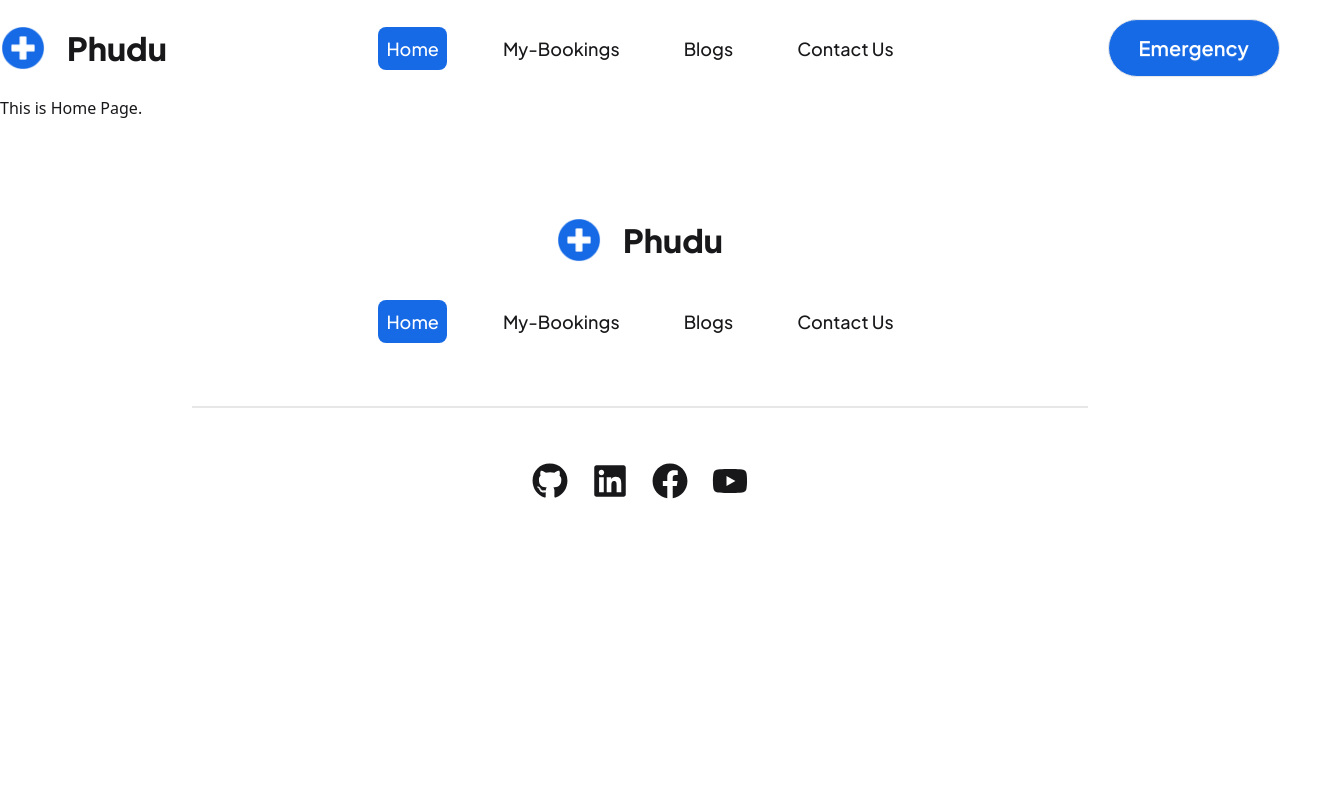
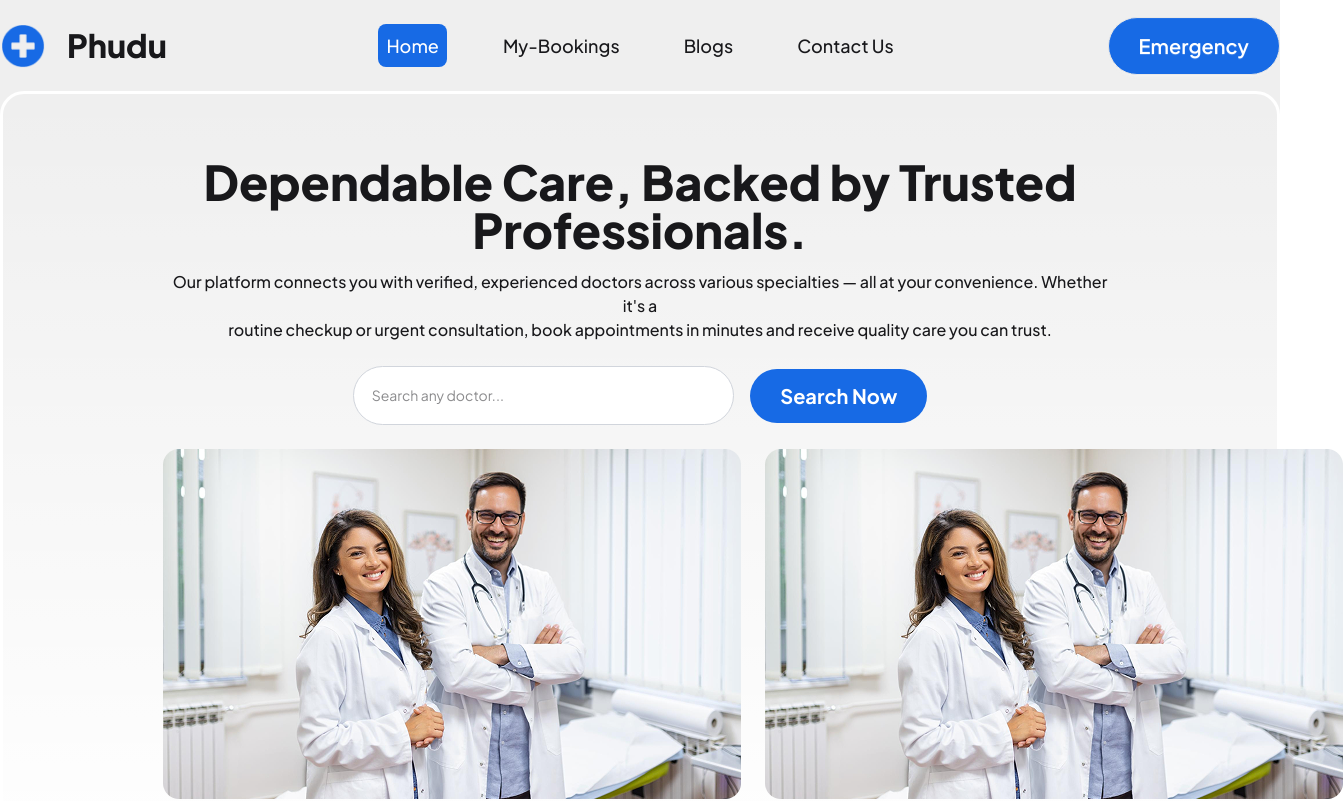
Before and after one commit to imam-hasan-jami/Phudu-Medical-B11A08-ProgrammingHero, a React (Vite) app: page / in a window 1280 px wide. Shown: the top 801 px of the page, 1343 px wide, since content can reach past the window. Built offline with nearby package versions, Linux system fonts and the light colour scheme.

Commit message:
created the hero section

```diff
--- /dev/null
+++ b/src/components/Hero.jsx
@@ -0,0 +1,25 @@
+import React from 'react';
+import bannerImg from '../assets/banner-img-1.png';
+
+const Hero = () => {
+    return (
+        <div className='max-w-[380px] mx-auto lg:max-w-[1600px] lg:mx-auto lg:px-[160px] lg:py-[64px] bg-gradient-to-b from-white/0 to-white border-3 border-white rounded-[24px]'>
+            <div>
+                <h1 className='font-jakarta-sans text-5xl font-extrabold text-center mb-4'>Dependable Care, Backed by Trusted <br /> Professionals.</h1>
+                <p className='font-jakarta-sans font-medium text-center mb-6'>Our platform connects you with verified, experienced doctors across various specialties — all at your convenience. Whether it's a <br /> routine checkup or urgent consultation, book appointments in minutes and receive quality care you can trust.</p>
+            </div>
+
+            <form action="" className='flex items-center justify-center gap-4 mb-6'>
+                <input className='p-[18px] bg-white stroke-[#D1D5DB] rounded-[99px] w-4/10 font-jakarta-sans text-[14px] border border-gray-300' type="text" placeholder='Search any doctor...'/>
+                <input className='className="btn bg-[#176AE5] rounded-[99px] font-jakarta-sans font-bold text-white px-[30px] py-3 text-[20px]' type="submit" value="Search Now" />
+            </form>
+
+            <div className='lg:flex gap-6'>
+                <img className='mb-6 lg:mb-0' src={bannerImg} alt="" />
+                <img src={bannerImg} alt="" />
+            </div>
+        </div>
+    );
+};
+
+export default Hero;
--- a/src/components/Navbar.jsx
+++ b/src/components/Navbar.jsx
@@ -4,7 +4,7 @@ import logo from '../assets/logo.png';
 
 const Navbar = () => {
     return (
-        <div className="navbar bg-base-100 max-w-[380px] mx-auto lg:max-w-[1440px] lg:mx-auto p-0 my-4">
+        <div className="navbar max-w-[380px] mx-auto lg:max-w-[1440px] lg:mx-auto p-0 py-4">
             <div className="navbar-start">
                 <Link to="/" className="btn btn-ghost p-0">
                     <img
--- a/src/index.css
+++ b/src/index.css
@@ -9,3 +9,7 @@
     font-optical-sizing: auto;
     font-style: normal;
 }
+
+body {
+    background-color: #EFEFEF;
+}
--- a/src/layouts/MainLayout.jsx
+++ b/src/layouts/MainLayout.jsx
@@ -7,7 +7,7 @@ const MainLayout = () => {
     return (
         <div>
             <Navbar />
-            <div className=''>
+            <div className='min-h-[calc(100vh-543px)]'>
                 <Outlet />
             </div>
             <Footer />
--- a/src/pages/Home.jsx
+++ b/src/pages/Home.jsx
@@ -1,9 +1,11 @@
 import React from 'react';
+import Hero from '../components/Hero';
 
 const Home = () => {
     return (
         <div>
-            This is Home Page.
+            <Hero />
+            Home Page
         </div>
     );
 };
```
